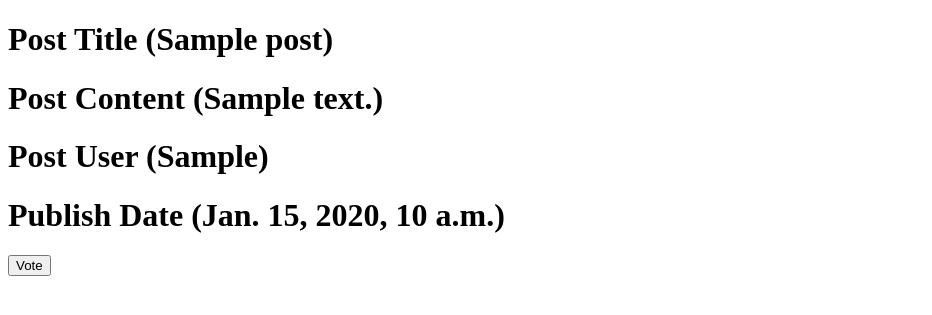
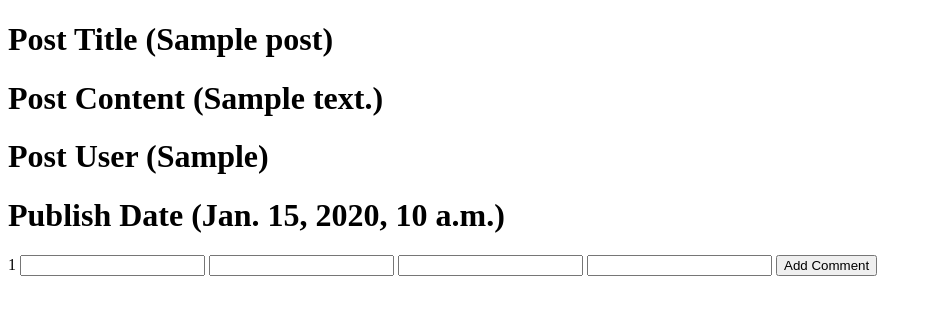
Before and after one commit to areeb-asad/nnuh, a Django app: page /blog/1/ in a window 1280 px wide. Shown: the top 315 px of the page, without its empty margins (0-932 px from the left). Run offline with Django 3.2, Linux system fonts and the light colour scheme; tables that the repository leaves empty hold one stand-in row (values such as "Sample post").

Commit message:
After adding Comments

```diff
--- a/blog/models.py
+++ b/blog/models.py
@@ -8,7 +8,7 @@ class Post(models.Model):
     pub_user = models.CharField(max_length=200)
 
     def __str__(self):
-        return self.title
+        return str(self.id)
 
 class Comments(models.Model):
     post_id = models.ForeignKey(Post, on_delete=models.CASCADE)
--- a/blog/templates/blog/detail.html
+++ b/blog/templates/blog/detail.html
@@ -12,13 +12,15 @@
 
 {% if error_message %}<p><strong>{{ error_message }}</strong></p>{% endif %}
 
-<form action="{% url 'polls:vote' question.id %}" method="post">
+<form action="{% url 'blog:addcomment' post.id %}" method="post">
 {% csrf_token %}
-{% for choice in question.choice_set.all %}
-    <input type="radio" name="choice" id="choice{{ forloop.counter }}" value="{{ choice.id }}">
-    <label for="choice{{ forloop.counter }}">{{ choice.choice_text }}</label><br>
-{% endfor %}
-<input type="submit" value="Vote">
+    {{post.id}}
+<input type="hidden" name="postid" value={{post.id}}>
+<input type="text" name="Fname" >
+<input type="text" name="Lname" >
+<input type="text" name="Comment" >
+<input type="text" name="Email" >
+<input type="submit" value="Add Comment">
 
 </form>
 </body>
--- a/blog/urls.py
+++ b/blog/urls.py
@@ -9,4 +9,5 @@ urlpatterns = [
     path('addpost/', views.addpost, name='addpost'),
     path('logout_view/', views.logout_view, name='logout_view'),
     path('<int:post_id>/', views.detail, name='detail'),
+    path('<int:post_id>/addcomment/', views.addcomment, name='addcomment'),
 ]
--- a/blog/views.py
+++ b/blog/views.py
@@ -24,7 +24,7 @@ def addpost(request):
     if request.method == 'POST':
         if request.POST.get('post-title'):
             if request.POST.get('post-content'):
-                sss= Post(title=request.POST.get('post-title'),content=request.POST.get('post-content'),pub_user=request.user.username,post_date=datetime.datetime.now())
+                sss = Post(title=request.POST.get('post-title'),content=request.POST.get('post-content'),pub_user=request.user.username,post_date=datetime.datetime.now())
                 sss.save()
                 return HttpResponseRedirect(reverse('blog:index'))
 
@@ -41,3 +41,13 @@ def logout_view(request):
 def detail(request, post_id):
     post = get_object_or_404(Post, pk=post_id)
     return render(request, 'blog/detail.html', {'post': post})
+
+def addcomment(request,post_id):
+    post = get_object_or_404(Post, pk=post_id)
+    if request.method == 'POST':
+            com = Comments(post_id=post,Fname=request.POST.get('Fname'),Lname=request.POST.get('Lname'),Comment=request.POST.get('Comment'),Email=request.POST.get('Email'))
+            com.save()
+            return HttpResponseRedirect(reverse('blog:detail',args=(post.id,)))
+
+    else:
+        return render(request, 'blog/detail')
```
